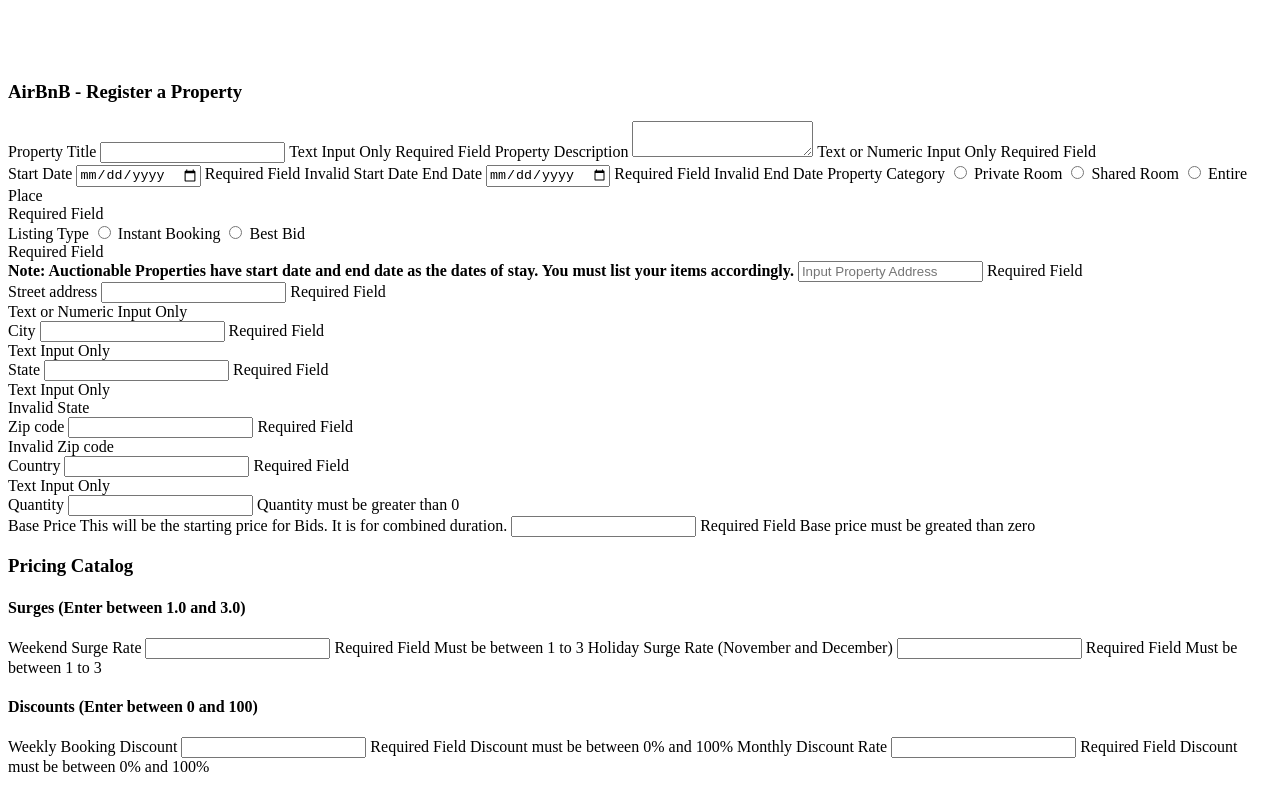
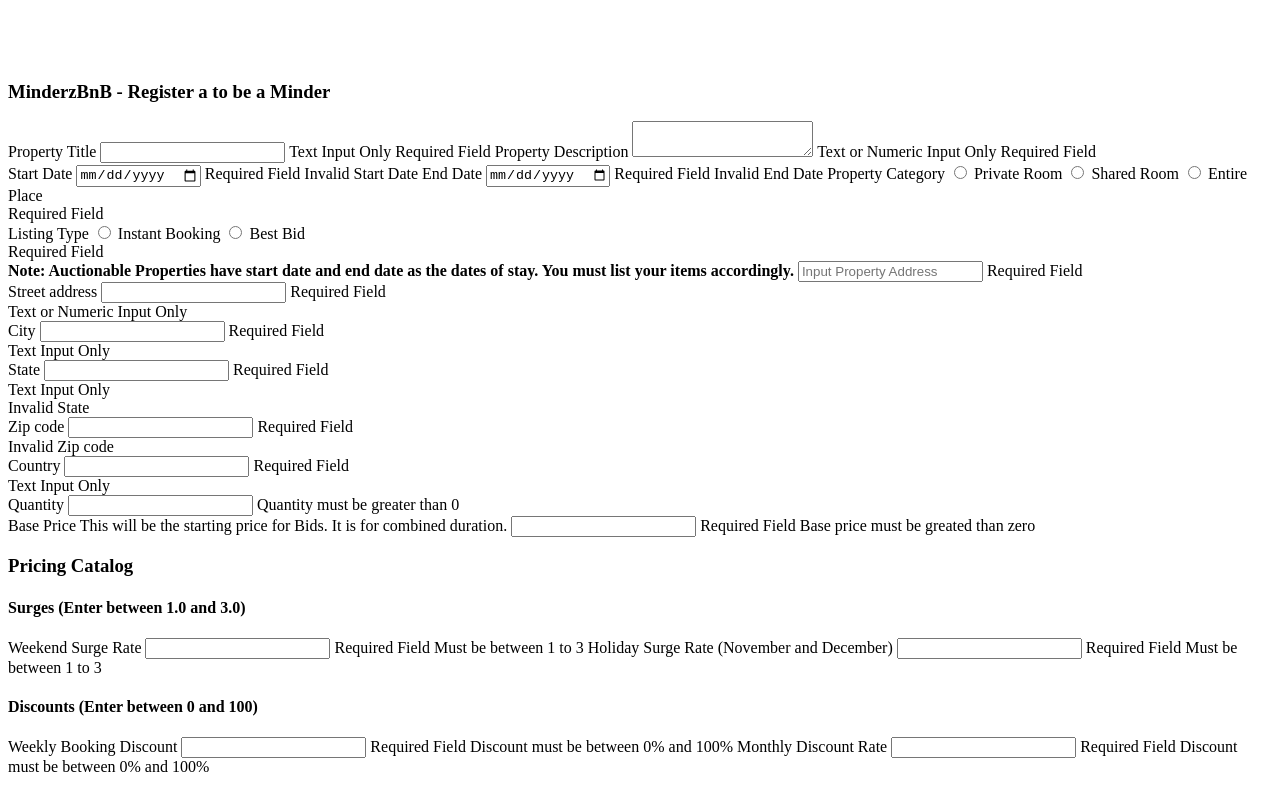
Before and after one commit to FihlaTV/Airbnb-2, a website: page public/views/addProperty.html in a window 1280 px wide. Shown: the top 792 px of the page. Drawn offline with Linux system fonts and the light colour scheme.

Commit message:
Update addProperty.html

```diff
--- a/public/views/addProperty.html
+++ b/public/views/addProperty.html
@@ -28,7 +28,7 @@
 		<!-- form 1 -->
 		<!-- <div class="width-100 make-table clearfix"> -->
 			<div class="col-lg-6 col-md-6 col-sm-6 col-xs-12">
-			<h3> AirBnB - Register a Property </h3>
+			<h3> MinderzBnB - Register a to be a Minder </h3>
 
   				<form name = "propertyform" action="registerProperty" method="POST">
   					<div class="form-group">
```
